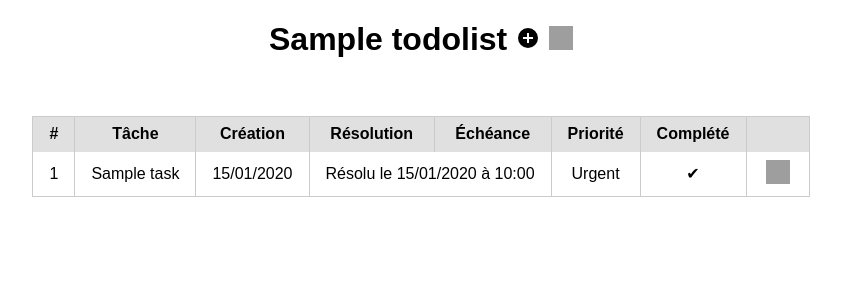
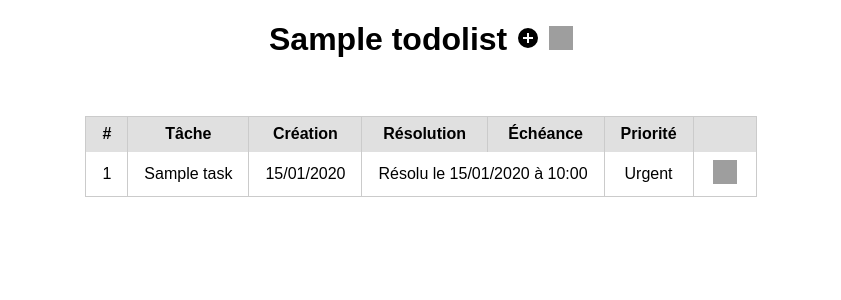
Before and after one commit to Bruce1347/YATDLM, a Django app: page /todo/lists/1/ in a window 1280 px wide. Shown: the top 300 px of the page, without its empty margins (219-1060 px from the left). Run offline with Django 3.2, Linux system fonts and the light colour scheme; a user stored in the database is signed in; tables that the repository leaves empty hold one stand-in row (values such as "Sample post"); some libraries are stand-ins or nearby versions; grey boxes are pictures that could not be loaded.

Commit message:
Task #73 : Remove complete column from task visualization template

```diff
--- a/yatdlm/templates/todo/list.html
+++ b/yatdlm/templates/todo/list.html
@@ -80,9 +80,6 @@
                 </th>
                 {% if not public %}
                 <th class="cell c-align">
-                    Complété
-                </th>
-                <th class="cell c-align">
                 </th>
                 {% endif %}
             </thead>
@@ -115,13 +112,6 @@
                         {{ task.get_priority_display }}
                     </td>
                     {% if not public %}
-                    <td class="pointer cell c-align" onclick="mark_task_as_done('/todo/lists/{{ list.id }}/complete_task/{{ task.id }}');">
-                        {% if task.is_done %}
-                        &#10004;
-                        {% else %}
-                        &#10008;
-                        {% endif %}
-                    </td>
                     <td class="pointer cell c-align" style="min-width: 30px;" onclick="del_task('/todo/lists/{{ list.id }}/del_task/{{ task.id }}');">
                         <img class="pointer" width="24px" height="24px" src="{% static 'img/icons/garbage_red.svg' %}">
                     </td>
```
